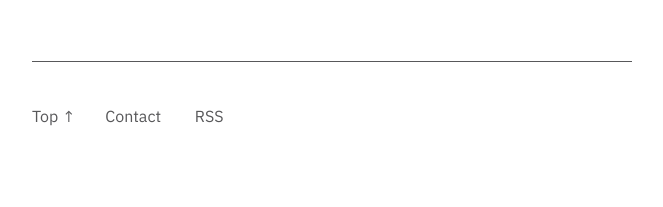
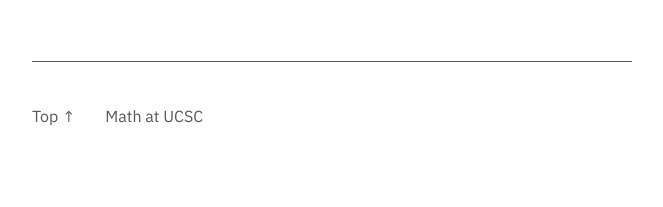
Before and after one commit to junkquill/junkquill.github.io, a Jekyll site: the page built from index.md, in a window 1280 px wide. Shown: the part 702-909 px from the top of the page, without its empty margins (308-971 px from the left). Built offline with Jekyll 4.4.1, drawn with Linux system fonts in a browser that asks for light colours.

Commit message:
footer-update

```diff
--- a/_includes/footer.html
+++ b/_includes/footer.html
@@ -1,6 +1,7 @@
 <footer>
 	<a href="#">Top &#8593;</a>
-	{%- unless page.url == "/" -%}<a href="/" title="Home">Home</a>&nbsp;{%- endunless -%}
+	<a href="https://www.math.ucsc.edu/index.html" title="Math at UCSC">Math at UCSC</a>&nbsp;
+<!-- 	{%- unless page.url == "/" -%}<a href="/" title="Home">Home</a>&nbsp;{%- endunless -%}
 	{%- unless page.url == "/contact" -%}<a href="/contact" title="Contact">Contact</a>&nbsp;{%- endunless -%}
-	{%- unless page.url == "/about" -%}<a href="/rss" title="RSS">RSS&nbsp;</a>{%- endunless -%}
+	{%- unless page.url == "/about" -%}<a href="/rss" title="RSS">RSS&nbsp;</a>{%- endunless -%} -->
 </footer>
```
